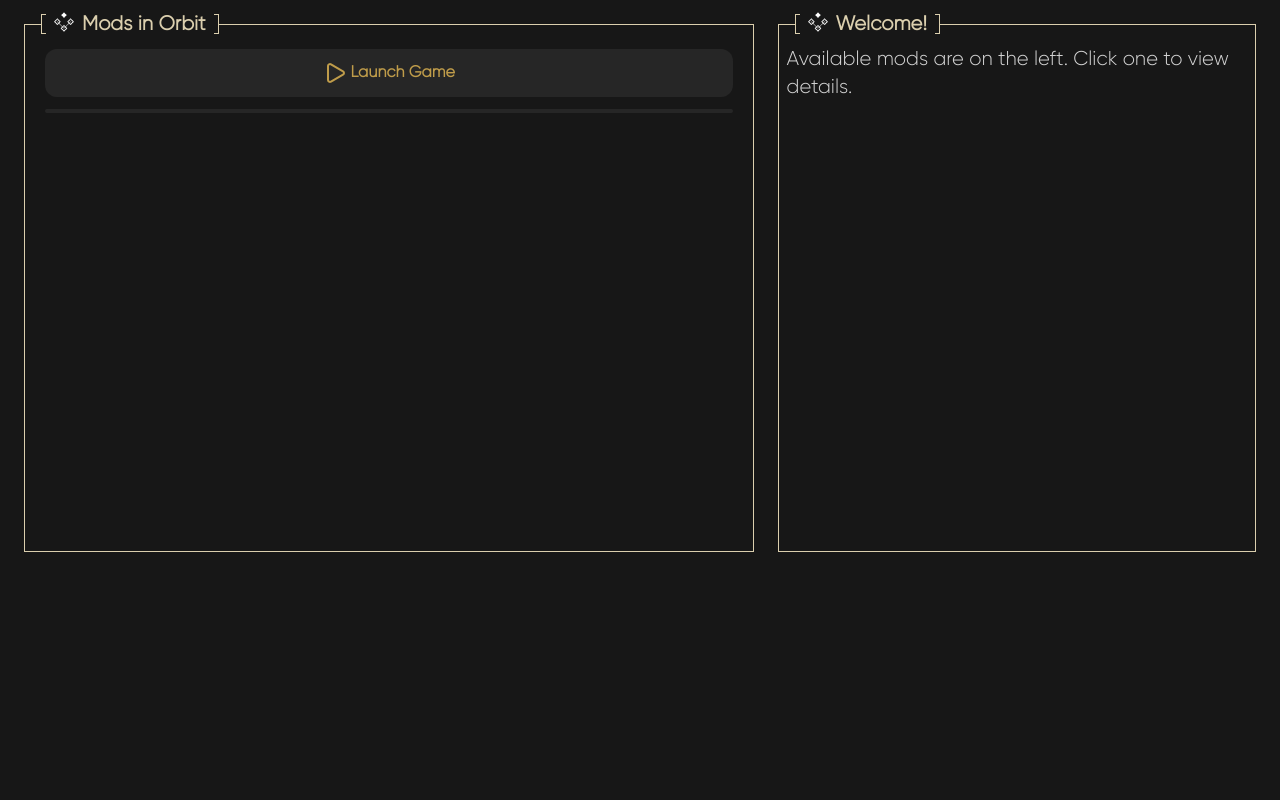
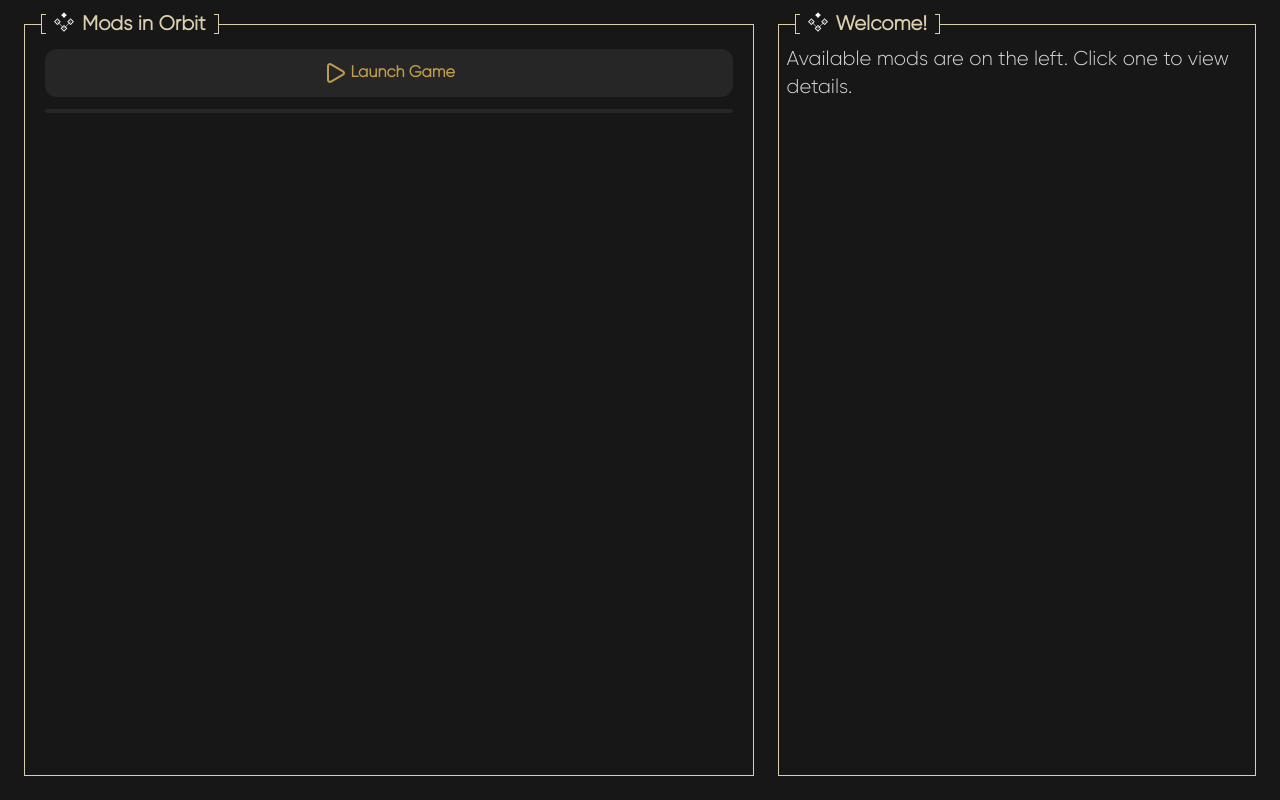
Before and after one commit to southpawgeek/mods-in-orbit, a SvelteKit app: page / in a window 1280 px wide. Built offline with nearby package versions, Linux system fonts and the light colour scheme.

Commit message:
height adjustment

```diff
--- a/src/app.css
+++ b/src/app.css
@@ -44,19 +44,22 @@
 }
 
 @layer components {
+  html,
   body {
     font-family: "Gilroy Light", sans-serif;
     overflow: hidden;
-    position: fixed;
-    width: 100vw;
-    height: 100vh;
+    width: 100%;
+    height: 100%;
+    margin: 0;
+    padding: 0;
   }
 
-  main {
-    height: 100vh;
+  body {
+    position: fixed;
   }
 
-  * {
+  *
+ {
     scrollbar-color: var(--color-primary-500) var(--color-primary-800);
   }
 
@@ -70,8 +73,11 @@
 
   .main-wrapper {
     margin: 0.75rem;
-    width: 100%;
-    height: 100%;
+    flex: 1;
+    min-height: 0;
+    display: flex;
+    flex-direction: column;
+    overflow: hidden;
   }
 
   .fancy-header {
@@ -107,7 +113,10 @@
     margin: 0.75rem !important;
     padding: 0.75rem 0.5rem;
     position: relative;
-    min-height: 33rem;
+    display: flex;
+    flex-direction: column;
+    flex: 1;
+    min-height: 0;
   }
 
   .fancy-left {
--- a/src/lib/components/fancy/DefaultSidebar.svelte
+++ b/src/lib/components/fancy/DefaultSidebar.svelte
@@ -2,7 +2,7 @@
   import Header from "./Header.svelte";
 </script>
 
-<div class="relative flex w-[40%] min-w-72 flex-col">
+<div class="relative flex min-h-0 min-w-72 w-[40%] flex-col overflow-hidden">
   <div class="fancy-headered-content">
     <Header
       text="Welcome!"
--- a/src/lib/components/fancy/ModDetails.svelte
+++ b/src/lib/components/fancy/ModDetails.svelte
@@ -85,7 +85,7 @@
   //   });
 </script>
 
-<div class="relative flex w-[40%] min-w-72 flex-col">
+<div class="relative flex min-h-0 min-w-72 w-[40%] flex-col overflow-hidden">
   <div class="fancy-headered-content">
     <Header
       text={formatModName(mod.displayTitle)}
--- a/src/routes/+layout.svelte
+++ b/src/routes/+layout.svelte
@@ -16,9 +16,9 @@
 />
 
 <Tooltip.Provider skipDelayDuration={1} disableCloseOnTriggerClick>
-  <main class="relative flex flex-col overflow-hidden bg-primary-900">
-    <div class="relative flex overflow-hidden grow">
-      {@render children?.()}
-    </div>
-  </main>
+  <div class="fixed inset-0 flex flex-col overflow-hidden">
+    <main class="flex min-h-0 flex-1 flex-col overflow-hidden bg-primary-900">
+      <div class="flex min-h-0 flex-1 overflow-hidden">{@render children?.()}</div>
+    </main>
+  </div>
 </Tooltip.Provider>
--- a/src/routes/+page.svelte
+++ b/src/routes/+page.svelte
@@ -23,8 +23,8 @@
 </script>
 
 <div class="main-wrapper">
-  <div class="flex overflow-hidden grow">
-    <div class="flex flex-col overflow-hidden grow w-[60%] justify-start gap-0">
+  <div class="flex min-h-0 flex-1 overflow-hidden">
+    <div class="flex min-h-0 flex-1 flex-col overflow-hidden w-[60%] justify-start gap-0">
       <div class="fancy-headered-content">
         <Header
           text="Mods in Orbit"
```
